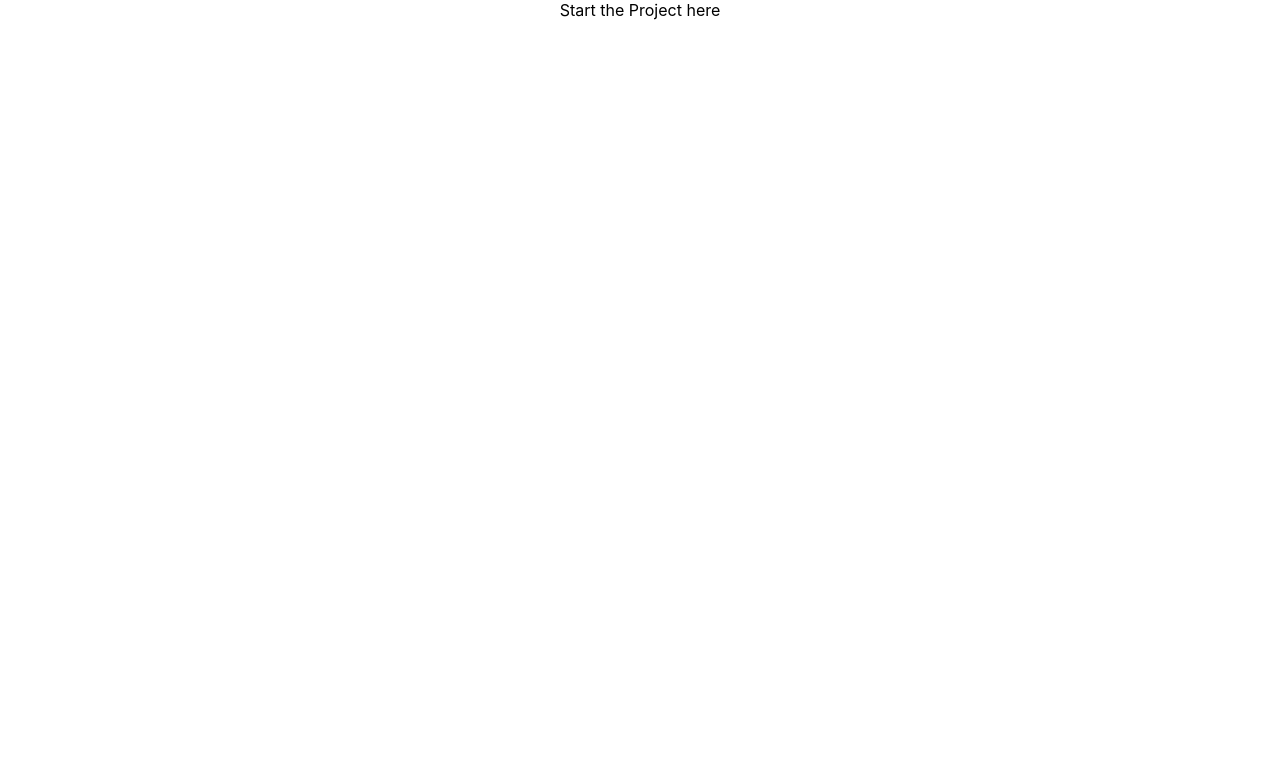
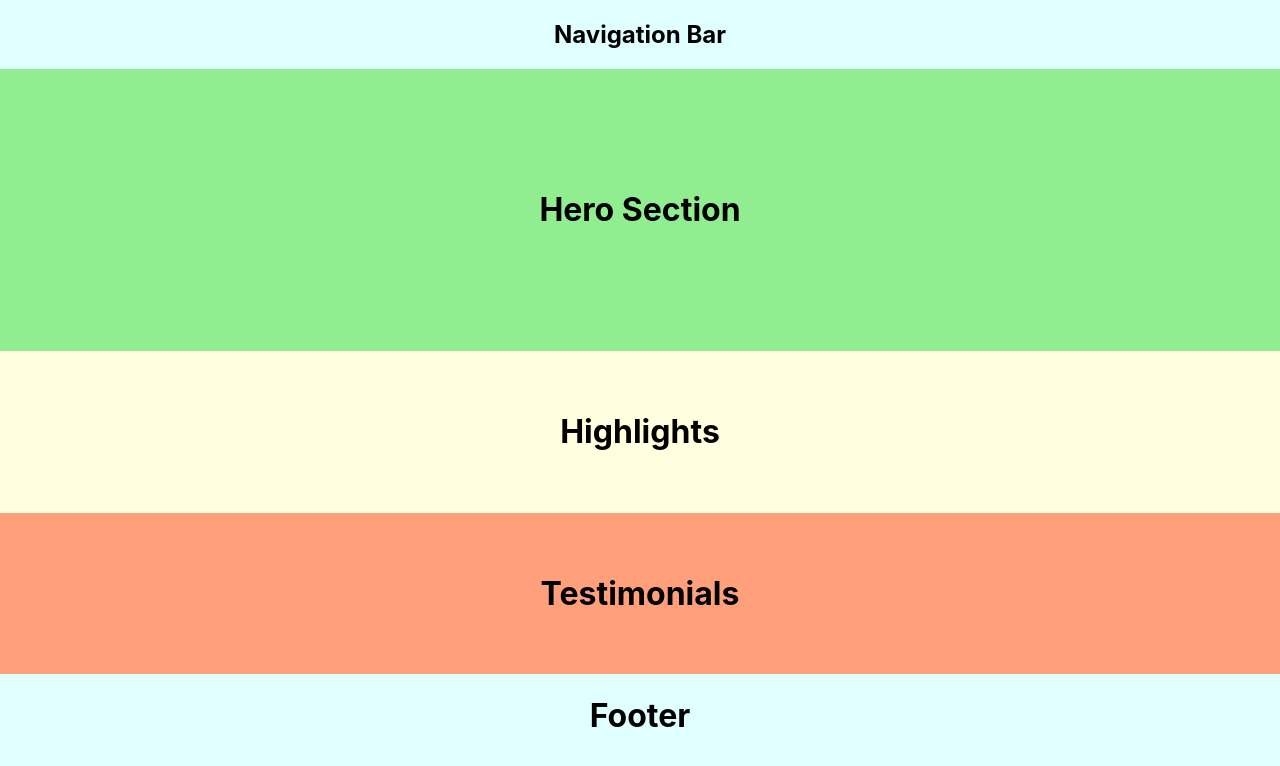
Before and after one commit to ArunKammath/MyProject, a React (Create React App) app in the folder my-project/: page / in a window 1280 px wide. Shown: the top 766 px of the page. Built offline with nearby package versions, Linux system fonts and the light colour scheme.

Commit message:
Adding CSS to starting Page

```diff
--- a/my-project/src/App.css
+++ b/my-project/src/App.css
@@ -1,38 +1,24 @@
-.App {
+#pageLayout {
+  background: lightcyan;
+}
+#navigation {
   text-align: center;
 }
-
-.App-logo {
-  height: 40vmin;
-  pointer-events: none;
+#heroSection {
+  padding: 100px;
+  text-align: center;
+  background: lightgreen;
 }
-
-@media (prefers-reduced-motion: no-preference) {
-  .App-logo {
-    animation: App-logo-spin infinite 20s linear;
-  }
+#highlights {
+  padding: 40px;
+  text-align: center;
+  background: lightyellow;
 }
-
-.App-header {
-  background-color: #282c34;
-  min-height: 100vh;
-  display: flex;
-  flex-direction: column;
-  align-items: center;
-  justify-content: center;
-  font-size: calc(10px + 2vmin);
-  color: white;
+#testimonials {
+  padding: 40px;
+  text-align: center;
+  background: lightsalmon;
 }
-
-.App-link {
-  color: #61dafb;
+#footer {
+  text-align: center;
 }
-
-@keyframes App-logo-spin {
-  from {
-    transform: rotate(0deg);
-  }
-  to {
-    transform: rotate(360deg);
-  }
-}
--- a/my-project/src/App.js
+++ b/my-project/src/App.js
@@ -2,7 +2,23 @@ import "./App.css";
 
 function App() {
   return (
-    <header style={{ textAlign: "center" }}>Start the Project here</header>
+    <body id="pageLayout">
+      <nav id="navigation">
+        <h1>Navigation Bar</h1>
+      </nav>
+      <header id="heroSection">
+        <h1>Hero Section</h1>
+      </header>
+      <main id="highlights">
+        <h1>Highlights</h1>
+      </main>
+      <header id="testimonials">
+        <h1>Testimonials</h1>
+      </header>
+      <footer id="footer">
+        <h1>Footer</h1>
+      </footer>
+    </body>
   );
 }
 
```
